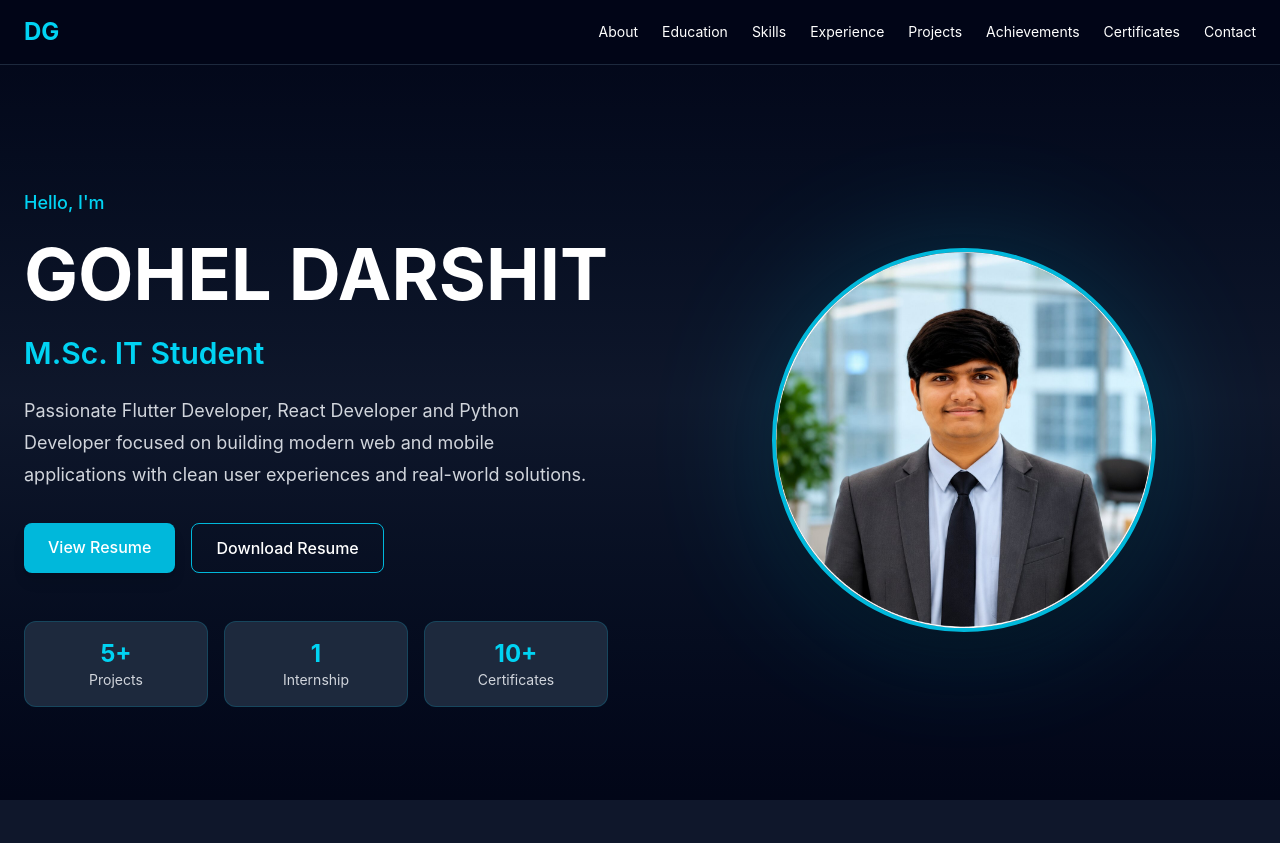
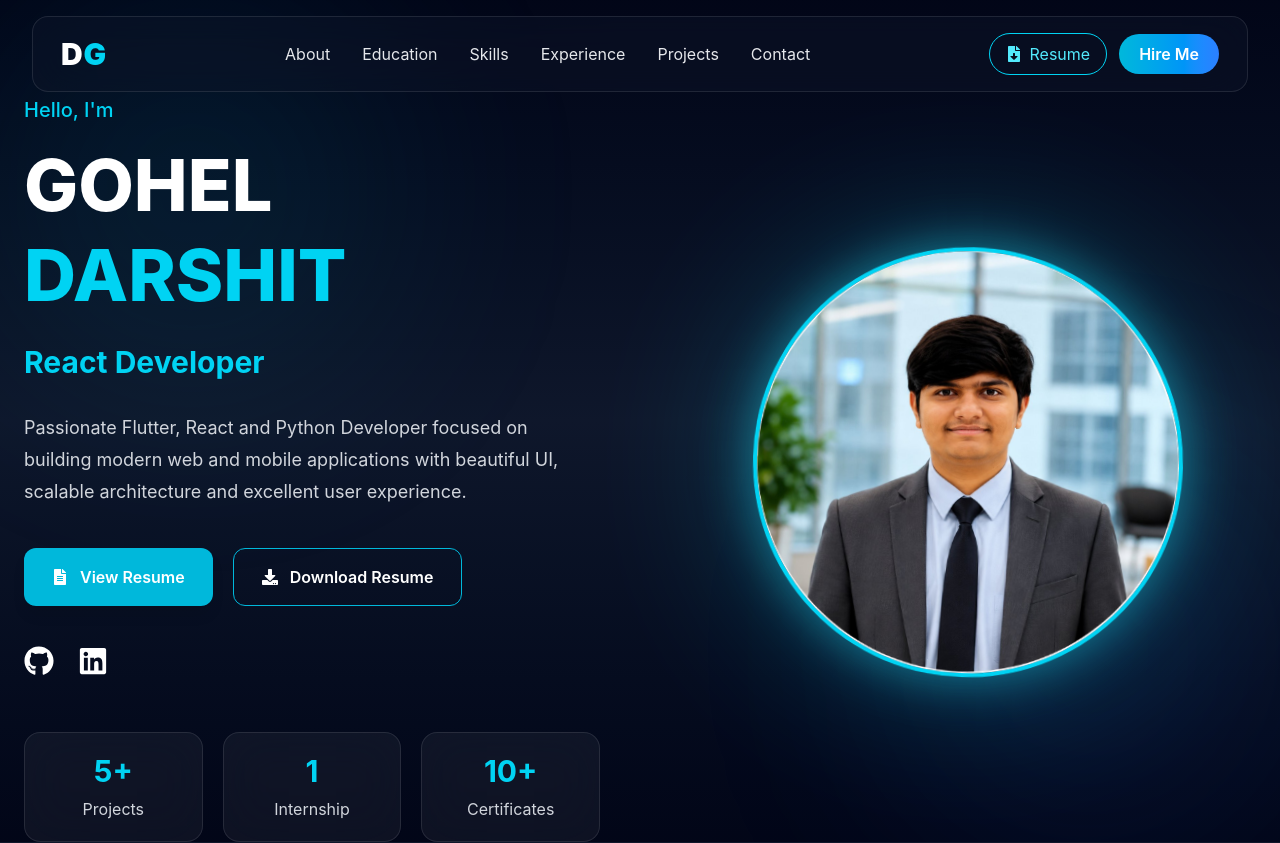
Before and after one commit to Darshit59/darshit-portfolio, a React (Vite) app: page / in a window 1280 px wide. Shown: the top 843 px of the page. Built offline with nearby package versions, Linux system fonts and the light colour scheme.

Commit message:
Updated hero and premium navbar UI

```diff
--- a/package.json
+++ b/package.json
@@ -12,10 +12,11 @@
   "dependencies": {
     "@emailjs/browser": "^4.4.1",
     "@vercel/analytics": "^2.0.1",
-    "framer-motion": "^12.40.0",
+    "framer-motion": "^12.42.0",
     "react": "^19.2.6",
     "react-dom": "^19.2.6",
-    "react-icons": "^5.6.0"
+    "react-icons": "^5.6.0",
+    "react-type-animation": "^3.2.0"
   },
   "devDependencies": {
     "@eslint/js": "^10.0.1",
--- a/src/components/Hero.jsx
+++ b/src/components/Hero.jsx
@@ -1,122 +1,123 @@
 import profile from "../assets/profile.jpg";
 import resume from "../assets/resume.pdf";
+
 import { motion } from "framer-motion";
+import { TypeAnimation } from "react-type-animation";
+import {
+  FaGithub,
+  FaLinkedin,
+  FaDownload,
+  FaFileAlt,
+} from "react-icons/fa";
 
 function Hero() {
   return (
     <section
       id="home"
-      className="min-h-screen flex items-center justify-center px-6 pt-24 bg-gradient-to-b from-slate-950 via-slate-900 to-slate-950"
+      className="relative min-h-screen overflow-hidden bg-gradient-to-b from-slate-950 via-slate-900 to-slate-950 flex items-center justify-center pt-24 px-6"
     >
+      <div className="absolute inset-0 overflow-hidden">
+        <div className="absolute w-96 h-96 bg-cyan-500/20 rounded-full blur-[120px] top-0 left-0 animate-pulse"></div>
+        <div className="absolute w-96 h-96 bg-blue-500/20 rounded-full blur-[120px] bottom-0 right-0 animate-pulse"></div>
+      </div>
+
       <motion.div
-        initial={{ opacity: 0, y: 60 }}
+        initial={{ opacity: 0, y: 70 }}
         animate={{ opacity: 1, y: 0 }}
         transition={{ duration: 0.8 }}
-        className="grid md:grid-cols-2 gap-16 items-center max-w-7xl mx-auto"
+        className="relative z-10 grid lg:grid-cols-2 gap-20 items-center max-w-7xl mx-auto"
       >
-        {/* Left Section */}
-        <div className="text-center md:text-left">
+        <div>
+          <p className="text-cyan-400 text-xl font-medium">Hello, I'm</p>
 
-          <p className="text-cyan-400 text-lg mb-3 font-medium">
-            Hello, I'm
+          <h1 className="text-5xl md:text-7xl font-extrabold text-white mt-4 leading-tight">
+            GOHEL <span className="text-cyan-400">DARSHIT</span>
+          </h1>
+
+          <div className="mt-6 text-3xl font-bold text-cyan-400">
+            <TypeAnimation
+              sequence={[
+                "Flutter Developer",2000,
+                "React Developer",2000,
+                "Python Developer",2000,
+                "Full Stack Developer",2000,
+              ]}
+              wrapper="span"
+              speed={40}
+              repeat={Infinity}
+            />
+          </div>
+
+          <p className="mt-8 text-lg text-gray-300 leading-8 max-w-xl">
+            Passionate Flutter, React and Python Developer focused on building
+            modern web and mobile applications with beautiful UI, scalable
+            architecture and excellent user experience.
           </p>
 
-          <h1 className="text-5xl md:text-7xl font-bold leading-tight text-white">
-            GOHEL DARSHIT
-          </h1>
-
-          <h2 className="text-2xl md:text-3xl text-cyan-400 mt-4 font-semibold">
-            M.Sc. IT Student
-          </h2>
-
-          <p className="mt-6 text-gray-300 text-lg leading-8 max-w-xl">
-            Passionate Flutter Developer, React Developer and Python Developer
-            focused on building modern web and mobile applications with clean
-            user experiences and real-world solutions.
-          </p>
-
-          {/* Buttons */}
-          <div className="flex flex-col sm:flex-row gap-4 mt-8 justify-center md:justify-start">
-
+          <div className="flex flex-wrap gap-5 mt-10">
             <a
               href={resume}
               target="_blank"
               rel="noreferrer"
-              className="bg-cyan-500 hover:bg-cyan-600 transition-all duration-300 px-6 py-3 rounded-lg text-center font-medium shadow-lg"
+              className="flex items-center gap-3 bg-cyan-500 hover:bg-cyan-600 px-7 py-4 rounded-xl font-semibold duration-300 shadow-lg"
             >
-              View Resume
+              <FaFileAlt /> View Resume
             </a>
 
             <a
               href={resume}
               download
-              className="border border-cyan-500 hover:bg-cyan-500/10 transition-all duration-300 px-6 py-3 rounded-lg text-center font-medium"
+              className="flex items-center gap-3 border border-cyan-500 hover:bg-cyan-500/20 px-7 py-4 rounded-xl font-semibold duration-300"
             >
-              Download Resume
+              <FaDownload /> Download Resume
+            </a>
+          </div>
+
+          <div className="flex gap-6 mt-10">
+            <a href="https://github.com/Darshit59" target="_blank" rel="noreferrer" className="text-3xl hover:text-cyan-400 duration-300">
+              <FaGithub />
             </a>
 
+            <a href="https://www.linkedin.com/in/darshit-gohel-9a170725a/" target="_blank" rel="noreferrer" className="text-3xl hover:text-cyan-400 duration-300">
+              <FaLinkedin />
+            </a>
           </div>
 
-          {/* Stats */}
-          <div className="grid grid-cols-3 gap-4 mt-12">
-
-            <div className="bg-slate-800 border border-cyan-500/20 rounded-xl p-4 text-center">
-              <h3 className="text-2xl font-bold text-cyan-400">
-                5+
-              </h3>
-              <p className="text-sm text-gray-300">
-                Projects
-              </p>
-            </div>
-
-            <div className="bg-slate-800 border border-cyan-500/20 rounded-xl p-4 text-center">
-              <h3 className="text-2xl font-bold text-cyan-400">
-                1
-              </h3>
-              <p className="text-sm text-gray-300">
-                Internship
-              </p>
-            </div>
-
-            <div className="bg-slate-800 border border-cyan-500/20 rounded-xl p-4 text-center">
-              <h3 className="text-2xl font-bold text-cyan-400">
-                10+
-              </h3>
-              <p className="text-sm text-gray-300">
-                Certificates
-              </p>
-            </div>
-
+          <div className="grid grid-cols-3 gap-5 mt-14">
+            {[
+              ["5+","Projects"],
+              ["1","Internship"],
+              ["10+","Certificates"],
+            ].map(([n,label])=>(
+              <motion.div
+                key={label}
+                whileHover={{scale:1.05}}
+                className="bg-white/5 backdrop-blur-xl border border-white/10 rounded-2xl p-5 text-center"
+              >
+                <h3 className="text-3xl font-bold text-cyan-400">{n}</h3>
+                <p className="text-gray-300 mt-2">{label}</p>
+              </motion.div>
+            ))}
           </div>
-
         </div>
 
-        {/* Right Section */}
         <div className="flex justify-center">
-
           <motion.div
-            animate={{
-              y: [0, -10, 0],
-            }}
-            transition={{
-              duration: 3,
-              repeat: Infinity,
-            }}
+            animate={{ y:[0,-15,0], rotate:[0,2,0,-2,0] }}
+            transition={{ duration:6, repeat:Infinity }}
             className="relative"
           >
+            <div className="absolute inset-0 rounded-full bg-cyan-500 blur-[80px] opacity-30"></div>
+            <div className="absolute inset-2 rounded-full border border-cyan-400 animate-pulse"></div>
 
-            <div className="absolute inset-0 bg-cyan-500 opacity-20 blur-3xl rounded-full"></div>
-
-            <img
+            <motion.img
+              whileHover={{ scale:1.05 }}
               src={profile}
               alt="Darshit"
-              className="relative w-72 h-72 md:w-96 md:h-96 rounded-full object-cover border-4 border-cyan-500 shadow-2xl"
+              className="relative w-80 h-80 md:w-[430px] md:h-[430px] rounded-full object-cover border-4 border-cyan-400 shadow-[0_0_50px_rgba(34,211,238,0.5)]"
             />
-
           </motion.div>
-
         </div>
-
       </motion.div>
     </section>
   );
--- a/src/components/Navbar.jsx
+++ b/src/components/Navbar.jsx
@@ -1,110 +1,130 @@
-import { useState } from "react";
+import { useEffect, useState } from "react";
+import { motion, AnimatePresence } from "framer-motion";
+import { FaBars, FaTimes, FaFileDownload } from "react-icons/fa";
 
-function Navbar() {
-  const [isOpen, setIsOpen] = useState(false);
+const navItems = [
+  { label: "About", href: "#about" },
+  { label: "Education", href: "#education" },
+  { label: "Skills", href: "#skills" },
+  { label: "Experience", href: "#experience" },
+  { label: "Projects", href: "#projects" },
+  { label: "Contact", href: "#contact" },
+];
+
+export default function Navbar() {
+  const [open, setOpen] = useState(false);
+  const [scrolled, setScrolled] = useState(false);
+
+  useEffect(() => {
+    const onScroll = () => setScrolled(window.scrollY > 30);
+    window.addEventListener("scroll", onScroll);
+    return () => window.removeEventListener("scroll", onScroll);
+  }, []);
 
   return (
-    <nav className="fixed top-0 left-0 w-full bg-slate-950/90 backdrop-blur-md z-50 border-b border-slate-800">
-
-      <div className="max-w-7xl mx-auto flex justify-between items-center px-6 py-4">
-
-        {/* Logo */}
-        <h1 className="text-2xl font-bold text-cyan-400">
-          DG
-        </h1>
-
-        {/* Desktop Menu */}
-        <div className="hidden lg:flex gap-6 text-sm">
-
-          <a href="#about" className="hover:text-cyan-400 transition duration-300">
-            About
+    <>
+      <motion.nav
+        initial={{ y: -80 }}
+        animate={{ y: 0 }}
+        transition={{ duration: 0.6 }}
+        className={`fixed top-4 left-1/2 -translate-x-1/2 w-[95%] max-w-7xl z-50 rounded-2xl transition-all duration-300 ${
+          scrolled
+            ? "bg-slate-900/70 backdrop-blur-2xl border border-cyan-500/20 shadow-2xl"
+            : "bg-slate-900/40 backdrop-blur-xl border border-white/10"
+        }`}
+      >
+        <div className="flex items-center justify-between px-7 py-4">
+          <a href="#home" className="group">
+            <h1 className="text-3xl font-black tracking-wide text-white">
+              D<span className="text-cyan-400 group-hover:text-white">G</span>
+            </h1>
           </a>
 
-          <a href="#education" className="hover:text-cyan-400 transition duration-300">
-            Education
-          </a>
+          <div className="hidden lg:flex items-center gap-8">
+            {navItems.map((item) => (
+              <a
+                key={item.label}
+                href={item.href}
+                className="relative text-gray-200 hover:text-cyan-400 transition duration-300 after:absolute after:left-0 after:-bottom-1 after:h-[2px] after:w-0 after:bg-cyan-400 after:transition-all hover:after:w-full"
+              >
+                {item.label}
+              </a>
+            ))}
+          </div>
 
-          <a href="#skills" className="hover:text-cyan-400 transition duration-300">
-            Skills
-          </a>
-
-          <a href="#experience" className="hover:text-cyan-400 transition duration-300">
-            Experience
-          </a>
-
-          <a href="#projects" className="hover:text-cyan-400 transition duration-300">
-            Projects
-          </a>
-
-          <a href="#achievements" className="hover:text-cyan-400 transition duration-300">
-            Achievements
-          </a>
-
-          <a href="#certificates" className="hover:text-cyan-400 transition duration-300">
-            Certificates
-          </a>
-
-          <a href="#contact" className="hover:text-cyan-400 transition duration-300">
-            Contact
-          </a>
-
-        </div>
-
-        {/* Mobile Menu Button */}
-        <button
-          className="lg:hidden text-white text-3xl"
-          onClick={() => setIsOpen(!isOpen)}
-        >
-          ☰
-        </button>
-
-      </div>
-
-      {/* Mobile Menu */}
-      {isOpen && (
-        <div className="lg:hidden bg-slate-900 border-t border-slate-800">
-
-          <div className="flex flex-col p-5 gap-4 text-center">
-
-            <a href="#about" onClick={() => setIsOpen(false)}>
-              About
+          <div className="hidden lg:flex items-center gap-3">
+            <a
+              href="/Darshit_Gohel_Resume.pdf"
+              download
+              className="flex items-center gap-2 border border-cyan-400 text-cyan-300 px-4 py-2 rounded-full hover:bg-cyan-500/10 transition"
+            >
+              <FaFileDownload />
+              Resume
             </a>
 
-            <a href="#education" onClick={() => setIsOpen(false)}>
-              Education
+            <a
+              href="#contact"
+              className="px-5 py-2 rounded-full bg-gradient-to-r from-cyan-500 to-blue-500 text-white font-semibold hover:scale-105 transition"
+            >
+              Hire Me
             </a>
-
-            <a href="#skills" onClick={() => setIsOpen(false)}>
-              Skills
-            </a>
-
-            <a href="#experience" onClick={() => setIsOpen(false)}>
-              Experience
-            </a>
-
-            <a href="#projects" onClick={() => setIsOpen(false)}>
-              Projects
-            </a>
-
-            <a href="#achievements" onClick={() => setIsOpen(false)}>
-              Achievements
-            </a>
-
-            <a href="#certificates" onClick={() => setIsOpen(false)}>
-              Certificates
-            </a>
-
-            <a href="#contact" onClick={() => setIsOpen(false)}>
-              Contact
-            </a>
-
           </div>
 
+          <button
+            onClick={() => setOpen(!open)}
+            className="lg:hidden text-white text-2xl"
+          >
+            {open ? <FaTimes /> : <FaBars />}
+          </button>
         </div>
-      )}
+      </motion.nav>
 
-    </nav>
+      <AnimatePresence>
+        {open && (
+          <motion.div
+            initial={{ x: "100%" }}
+            animate={{ x: 0 }}
+            exit={{ x: "100%" }}
+            transition={{ duration: 0.35 }}
+            className="fixed top-0 right-0 w-72 h-screen bg-slate-950/95 backdrop-blur-2xl z-[60] border-l border-cyan-500/20"
+          >
+            <div className="flex justify-end p-6">
+              <button onClick={() => setOpen(false)} className="text-white text-3xl">
+                <FaTimes />
+              </button>
+            </div>
+
+            <div className="flex flex-col px-8 gap-6 mt-4">
+              {navItems.map((item) => (
+                <a
+                  key={item.label}
+                  href={item.href}
+                  onClick={() => setOpen(false)}
+                  className="text-xl text-gray-200 hover:text-cyan-400 transition"
+                >
+                  {item.label}
+                </a>
+              ))}
+
+              <a
+                href="/Darshit_Gohel_Resume.pdf"
+                download
+                className="mt-6 border border-cyan-400 rounded-xl py-3 text-center text-cyan-300"
+              >
+                Download Resume
+              </a>
+
+              <a
+                href="#contact"
+                onClick={() => setOpen(false)}
+                className="bg-gradient-to-r from-cyan-500 to-blue-500 rounded-xl py-3 text-center font-semibold text-white"
+              >
+                Hire Me
+              </a>
+            </div>
+          </motion.div>
+        )}
+      </AnimatePresence>
+    </>
   );
 }
-
-export default Navbar;
```
Also changed, not shown: 1 other file (tests, documents, lock files or other folders).
